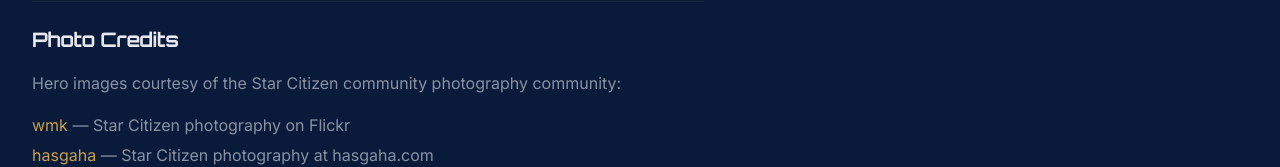
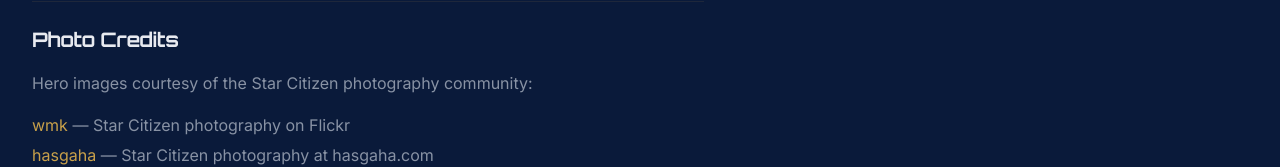
Before and after one commit to doc-flanigan/iheldtheline-site, a Next.js app: page /about in a window 1280 px wide. Shown: the part 583-750 px from the top of the page. Built offline with nearby package versions, Linux system fonts and the light colour scheme.

Commit message:
fix: remove redundant word in photo credits copy
Co-Authored-By: Claude Sonnet 4.6 <noreply@anthropic.com>

```diff
--- a/src/app/about/page.tsx
+++ b/src/app/about/page.tsx
@@ -54,7 +54,7 @@ export default function AboutPage() {
           <div className="border-t border-gold/10 pt-6 space-y-4">
             <h2 className="heading-display text-xl">Photo Credits</h2>
             <p>
-              Hero images courtesy of the Star Citizen community photography community:
+              Hero images courtesy of the Star Citizen photography community:
             </p>
             <ul className="list-none space-y-1">
               <li>
```
